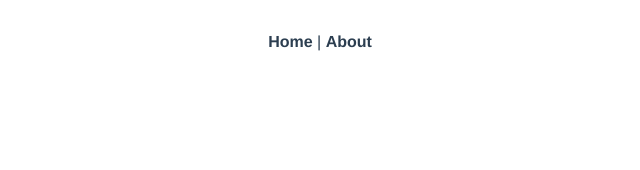
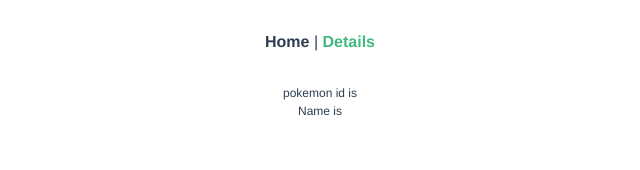
Before and after one commit to beratmanus/pokedex-app, a Vue app: page /details in a window 1280 px wide. Before the commit this address had no page. Shown: the top 170 px of the page, without its empty margins (320-960 px from the left). Built offline with nearby package versions, Linux system fonts and the light colour scheme.

Commit message:
added details page

```diff
--- a/src/App.vue
+++ b/src/App.vue
@@ -1,7 +1,7 @@
 <template>
   <div id="nav">
     <router-link to="/">Home</router-link> |
-    <router-link to="/about">About</router-link>
+    <router-link to="/details">Details</router-link>
   </div>
   <router-view/>
 </template>
--- a/src/router/index.js
+++ b/src/router/index.js
@@ -1,5 +1,6 @@
 import { createRouter, createWebHistory } from 'vue-router'
 import Home from '../views/Home.vue'
+import Details from '../views/Details.vue'
 
 const routes = [
   {
@@ -8,12 +9,10 @@ const routes = [
     component: Home
   },
   {
-    path: '/about',
-    name: 'About',
-    // route level code-splitting
-    // this generates a separate chunk (about.[hash].js) for this route
-    // which is lazy-loaded when the route is visited.
-    component: () => import(/* webpackChunkName: "about" */ '../views/About.vue')
+    path: '/details',
+    name: 'Details',
+    component: Details,
+    props: true
   }
 ]
 
--- a/src/views/About.vue
+++ /dev/null
@@ -1,5 +0,0 @@
-<template>
-  <div class="about">
-    <h1>This is an about page</h1>
-  </div>
-</template>
--- /dev/null
+++ b/src/views/Details.vue
@@ -0,0 +1,20 @@
+<template>
+  <p>pokemon id is {{id}}</p>
+  <p>Name is {{name}}</p>
+  <img :src=img alt="">
+</template>
+
+<script>
+export default {
+  props: ['id' , 'name' , 'img'],
+  data() {
+    return {
+    }
+  },
+
+}
+</script>
+
+<style>
+
+</style>
--- a/src/views/Home.vue
+++ b/src/views/Home.vue
@@ -1,8 +1,9 @@
 <template>
-  <div class="home">
+  <div>
     <input type="text" placeholder="Pokemon zoeken" class="border-2 p-2 text-center rounded-xl m-3" v-model="filterPokemon">
 
-    <div v-for="pokemon in filteredItems" :key="pokemon.id" class="flex p-2 m-3 border-2 rounded-xl justify-between capitalize">
+    <div v-for="pokemon in filteredItems" :key="pokemon.id" >
+        <router-link class="flex p-2 m-3 border-2 rounded-xl justify-between capitalize" :to="{ name: 'Details', params: { id: pokemon.id, name: pokemon.name, img: pokemon.sprites.front_default} }">
       <div class="flex">
         <img :src=pokemon.sprites.front_default alt="" class="">
       <div class="flex-col m-2">
@@ -14,7 +15,8 @@
           <p class="text-right border-2 m-1 rounded-xl h-8 py-1 px-3">{{pokemon.types[0].type.name}}</p>
           <p class="text-center border-2 m-1 rounded-xl h-8 py-1 px-3" v-if="pokemon.types.length > 1">{{pokemon.types[1].type.name}}</p>
           <p class="m-2">></p>
-        </div>
+      </div>
+        </router-link>
     </div>
 
   </div>
@@ -61,4 +63,5 @@ export default {
   p{
     font-size: 12px;
   }
+
 </style>
```
